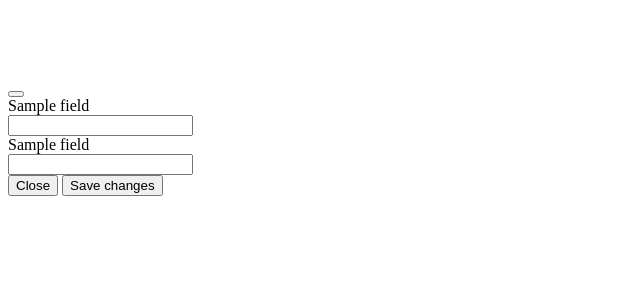
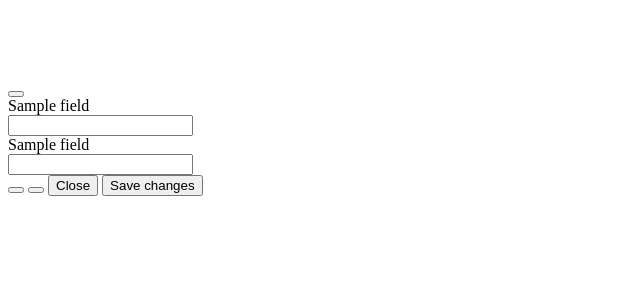
Before and after one commit to mc-cat-tty/mmr_stock, a Django app: template core/templates/component_modal.html in a window 1280 px wide. Shown: the top 300 px of the page, without its empty margins (0-640 px from the left). Run offline with Django 5.2, Linux system fonts and the light colour scheme; the template is opened without the code that fills it: most values are stand-ins (such as "Sample title", 1, 10 or a date in 2020).

Commit message:
Working on modal JS controller

```diff
--- a/common_templates/base.html
+++ b/common_templates/base.html
@@ -5,7 +5,7 @@
   <meta charset="UTF-8">
   <meta name="viewport" content="width=device-width, initial-scale=1">
   <link href="https://cdn.jsdelivr.net/npm/bootstrap@5.3.3/dist/css/bootstrap.min.css" rel="stylesheet" integrity="sha384-QWTKZyjpPEjISv5WaRU9OFeRpok6YctnYmDr5pNlyT2bRjXh0JMhjY6hW+ALEwIH" crossorigin="anonymous">
-
+  <link rel="stylesheet" href="https://cdn.jsdelivr.net/npm/bootstrap-icons@1.3.0/font/bootstrap-icons.css">
   {% block head %} {% endblock %}
 
   <title> {% block title %}{% endblock %}</title>
--- a/core/templates/component_modal.html
+++ b/core/templates/component_modal.html
@@ -13,19 +13,19 @@
         <div class="form-group" id="fieldsContainer">
 
           {% for field in modal_textual_fields %}
-          <div class="row">
+          <div class="row mb-1">
             <label class="col-sm-2 col-form-label"> {{ field|snake_to_capitalized }} </label>
             <div class="col-sm-10">
-              <input readonly type="text" class="form-control-plaintext" id="{{field}}">
+              <input readonly type="text" class="form-control-plaintext" id="{{field}}Value">
             </div>
           </div>
           {% endfor %}
 
           {% for field in modal_numeric_fields %}
-          <div class="row">
+          <div class="row mb-1">
             <label class="col-sm-2 col-form-label"> {{ field|snake_to_capitalized }} </label>
             <div class="col-sm-10">
-              <input readonly type="number" class="form-control-plaintext" id="{{field}}">
+              <input readonly type="number" class="form-control-plaintext" id="{{field}}Value">
             </div>
           </div>
           {% endfor %}
@@ -33,29 +33,89 @@
         </div>
       </div>
       <div class="modal-footer">
-        <button type="button" class="btn btn-secondary" data-bs-dismiss="modal">Close</button>
-        <button type="button" class="btn btn-primary">Save changes</button>
+        <button id="delBtn" type="button" class="btn btn-outline-danger" onclick="onClickDel(this)">
+          <i class="bi bi-trash"></i>
+        </button>
+        <button id="editBtn" type="button" class="btn btn-outline-secondary me-auto" onclick="onClickEdit(this)">
+          <i class="bi bi-pencil"></i>
+        </button>
+        <button id='cancelBtn' type="button" class="btn btn-secondary" data-bs-dismiss="modal">Close</button>
+        <button id='saveBtn' type="button" class="btn btn-primary" onclick="onClickSave(this)">Save changes</button>
       </div>
     </div>
   </div>
 </div>
 
 <script>
-  function onClickComponentCard(caller, id) {
-    const modal = $('#componentModal')
+  var modal;
+  var fields;
+  const State = Object.freeze({
+    VIEW: 'view',
+    EDIT: 'edit'
+  });
+  var state = State.VIEW;
 
-    modal.modal('show')
+  function toEditMode () {
+    state = State.EDIT;
 
+    fields.forEach(
+      field => modal
+        .find(`#${field}Value`)
+        .attr('class', 'form-control')
+        .attr('readonly', false)
+    );
+
+    ['delBtn', 'editBtn'].forEach(id => modal.find(`#${id}`).hide());
+    $('#saveBtn').attr('class', 'btn btn-info')
+  }
+
+  function toViewMode () {
+    fields.forEach(
+      field => modal
+        .find(`#${field}Value`)
+        .attr('class', 'form-control-plaintext')
+        .attr('readonly', true)
+    );
+
+    ['delBtn', 'editBtn'].forEach(id => modal.find(`#${id}`).show());
+    $('#saveBtn').attr('class', 'btn btn-primary')
+
+    state = State.VIEW;
+  }
+
+  function onClickComponentCard (caller, id) {
+    modal = $('#componentModal');
+    modal.modal('show');
+
+    let onResponse =
     $.ajax({
       url: `/components/${id}`,
       type: 'GET',
-      success: function (json_response) {
-        Object.entries(json_response).forEach(
-          ([field, value]) => modal.find(`#${field}`).val(value)
-        )
-        modal.find('#title').html(json_response.code)
-        modal.find('#picture').attr('src', json_response.picture)
-      }
-    })
+      success: dynPopulate
+    });
+  }
+
+  function dynPopulate (json_response) {
+    fields = Object.keys(json_response);
+
+    Object.entries(json_response).forEach(
+      ([field, value]) => modal.find(`#${field}Value`).val(value)
+    );
+
+    modal.find('#title').html(json_response.code);
+    modal.find('#picture').attr('src', json_response.picture);
+    toViewMode();
+  }
+
+  function onClickEdit (caller) {
+    toEditMode();
+  }
+
+  function onClickSave (caller) {
+    toViewMode();
+  }
+
+  function onClickDel (caller) {
+
   }
 </script>
```
